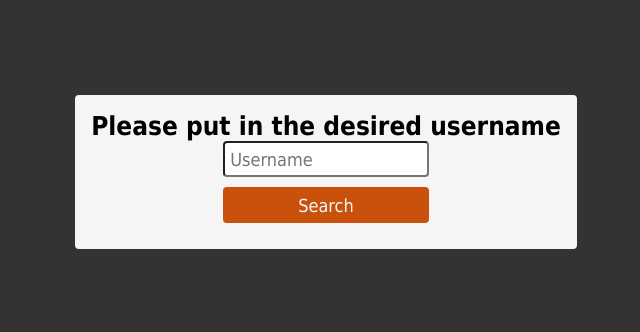
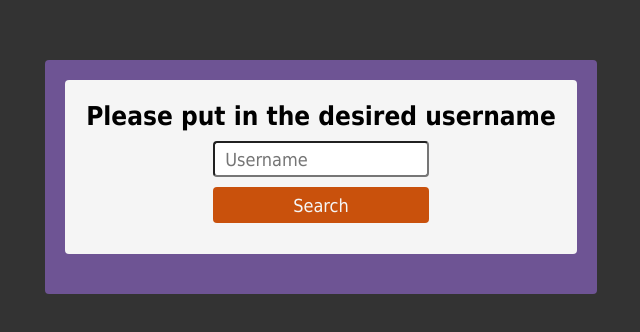
Before and after one commit to Johni-Bahous/Generic-Repositories-Hub, a React app in the folder src/: page / in a window 1280 px wide. Shown: the part 228-560 px from the top of the page, without its empty margins (314-954 px from the left). Built offline with nearby package versions, Linux system fonts and the light colour scheme; the HTML template or start-up script is replaced by a standard one.

Commit message:
Various styling tweaks

```diff
--- a/src/components/Profile.tsx
+++ b/src/components/Profile.tsx
@@ -24,7 +24,9 @@ type User = {
       <div className="profile-innerField">
         <span className="profile-innerField-text">{user.name}</span>
         <span className="profile-innerField-subtext">{user.login}</span>
+        { user.bio ?
         <span className="profile-innerField-para">{user.bio}</span>
+        : "" }
         <Button className="profile-innerField-button">Follow</Button>
         <span className="profile-innerField-follow">
           <img className="profile-innerField-icon" src={FollowIcon}/>
--- a/src/components/Repo.tsx
+++ b/src/components/Repo.tsx
@@ -1,6 +1,9 @@
 import "../sass/repo.scss";
 import { RepoProps } from "../types/repos";
-
+import LangIcon from "../assets/language.svg";
+import ForkIcon from "../assets/fork.svg";
+import StarIcon from "../assets/star.svg";
+import WatchIcon from "../assets/eyeglass.svg";
 
 type Repos = {
   data: RepoProps
@@ -16,10 +19,10 @@ type Repos = {
       </span>
       <div className="repo-tagField">
         <span className="repo-tagField-tag">
-          {data.language}
-          {data.forks_count}
-          {data.stargazers_count}
-          {data.watchers_count}
+        <img className="repo-tagField-icon" src={LangIcon}/> {data.language} •
+        <img className="repo-tagField-icon" src={ForkIcon}/> {data.forks_count} •
+        <img className="repo-tagField-icon" src={StarIcon}/> {data.stargazers_count} •
+        <img className="repo-tagField-icon" src={WatchIcon}/>  {data.watchers_count}
           </span>
       </div>
     </div>
--- a/src/index.css
+++ b/src/index.css
@@ -1,5 +1,5 @@
 * {
-  padding: 0;
+  padding: 5px;
   margin: 0;
   box-sizing: border-box;
   font-family: 'Mona Sans' !important;
@@ -15,3 +15,16 @@ body {
   min-width: 320px;
   min-height: 100vh;
 }
+
+.parent {
+  background-color: #6e5494;
+  border-radius: 4px;
+}
+
+.wrapper {
+  display: flex;
+  flex-direction: column;
+  height: 750px;
+  overflow-y: scroll;
+  scrollbar-color: #c9510c;
+}
--- a/src/routes/Home.tsx
+++ b/src/routes/Home.tsx
@@ -2,6 +2,7 @@
 import Profile from "../components/Profile";
 import  Repo  from "../components/Repo";
 import  Search  from "../components/Search";
+
 import { UserProps } from "../types/user";
 import { RepoProps } from "../types/repos";
 
@@ -37,14 +38,24 @@ const Home = () => {
 
 
     return (
-        <div>
+        <div className="parent">
           <Container>
-            <Row className="mb-3">
+            <Row>
               <Col xs={12}><Search loadUser={loadUser} loadRepos={loadRepos}/></Col>
             </Row>
             <Row>
               <Col xs={4}> { user && <Profile user={user} /> }</Col>
-              <Col xs={8}> { repo && repo.map(data => <Repo data={data}/> ) }</Col>
+              {repo ?
+              <Col className="pe-0" xs={8}>
+                <div>
+                  henlo
+                </div>
+                <div className="p-0 wrapper">
+                  { repo && repo.map(data => <Repo data={data}/> ) }
+                  </div>
+                </Col>
+                   : ""}
+
             </Row>
           </Container>
         </div>
--- a/src/sass/profile.scss
+++ b/src/sass/profile.scss
@@ -83,7 +83,7 @@
         }
 
         &-icon{
-            height: 100%;
+            height: 30px;
             padding-right: 2px;
             padding-left: 2px;
         }
--- a/src/sass/repo.scss
+++ b/src/sass/repo.scss
@@ -6,6 +6,7 @@
     justify-content: center;
     background-color: #f5f5f5;
     padding: 16px;
+    margin-bottom: 10px;
 
 
     &-text{
@@ -27,12 +28,20 @@
         display: flex;
         flex-direction: row;
         margin-top: 10px;
+        padding: 0;
 
         &-tag{
             font-family: Tahoma, sans-serif!important;
             color: #000;
             font-weight: 400;
             font-size: 18px;
+            padding: 0;
+        }
+
+        &-icon{
+            height: 30px;
+            padding-right: 2px;
+            padding-left: 2px;
         }
     }
 }
```
